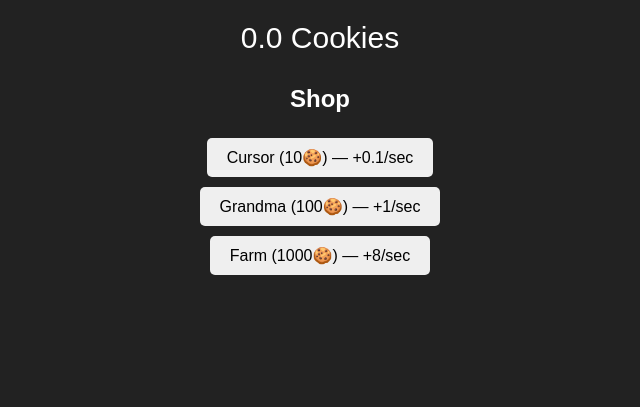
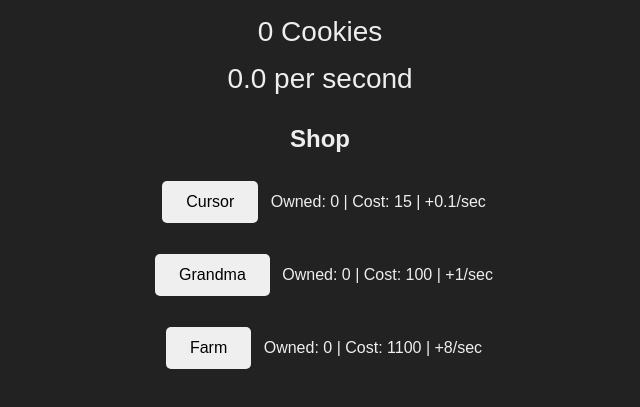
Before and after one commit to aspect357/aspect357.github.io, a plain HTML site: page index.html in a window 1280 px wide. Shown: the part 271-678 px from the top of the page, without its empty margins (320-960 px from the left). Drawn offline with Linux system fonts and the light colour scheme.

Commit message:
Update index.html

```diff
--- a/index.html
+++ b/index.html
@@ -1,15 +1,16 @@
 <!DOCTYPE html>
 <html>
 <head>
-  <title>Cookie Clicker Clone 🍪</title>
+  <title>Cookie Clicker 🍪</title>
   <style>
-    body { background: #222; color: #fff; font-family: sans-serif; text-align: center; margin: 0; padding: 20px; }
+    body { background: #222; color: #eee; font-family: sans-serif; text-align: center; margin: 0; padding: 20px; }
     h1 { font-size: 50px; margin: 20px 0; }
     #cookie { width: 200px; cursor: pointer; transition: 0.1s; }
     #cookie:active { transform: scale(0.95); }
-    #count { font-size: 30px; margin: 20px 0; }
-    button { margin: 5px; padding: 10px 20px; font-size: 16px; cursor: pointer; border: none; border-radius: 5px; }
+    #count, #cps { font-size: 28px; margin: 15px 0; }
     .shop { margin-top: 30px; }
+    button { margin: 8px; padding: 12px 24px; font-size: 16px; cursor: pointer; border: none; border-radius: 5px; }
+    .item { margin: 15px 0; }
   </style>
 </head>
 <body>
@@ -17,31 +18,38 @@
 <h1>🍪 Cookie Clicker</h1>
 <img id="cookie" src="https://cdn-icons-png.flaticon.com/512/1046/1046784.png" alt="cookie">
 <div id="count">0 Cookies</div>
+<div id="cps">0 per second</div>
 
 <div class="shop">
   <h2>Shop</h2>
-  <button onclick="buy('cursor')">Cursor (10🍪) — +0.1/sec</button><br>
-  <button onclick="buy('grandma')">Grandma (100🍪) — +1/sec</button><br>
-  <button onclick="buy('farm')">Farm (1000🍪) — +8/sec</button>
+
+  <div class="item">
+    <button onclick="buy('cursor')">Cursor</button>
+    <span id="cursorInfo"></span>
+  </div>
+
+  <div class="item">
+    <button onclick="buy('grandma')">Grandma</button>
+    <span id="grandmaInfo"></span>
+  </div>
+
+  <div class="item">
+    <button onclick="buy('farm')">Farm</button>
+    <span id="farmInfo"></span>
+  </div>
 </div>
 
 <script>
   let cookies = parseFloat(localStorage.getItem('cookies')) || 0;
-  let items = JSON.parse(localStorage.getItem('items')) || { cursor:0, grandma:0, farm:0 };
-  let cps = 0;
+  let items = JSON.parse(localStorage.getItem('items')) || {
+    cursor: { count: 0, cps: 0.1, cost: 15 },
+    grandma: { count: 0, cps: 1, cost: 100 },
+    farm: { count: 0, cps: 8, cost: 1100 }
+  };
 
   const countDiv = document.getElementById('count');
+  const cpsDiv = document.getElementById('cps');
   const cookieImg = document.getElementById('cookie');
-
-  function update() {
-    countDiv.innerText = cookies.toFixed(1) + " Cookies";
-    localStorage.setItem('cookies', cookies);
-    localStorage.setItem('items', JSON.stringify(items));
-  }
-
-  function calcCPS() {
-    cps = items.cursor*0.1 + items.grandma*1 + items.farm*8;
-  }
 
   cookieImg.onclick = () => {
     cookies += 1;
@@ -49,31 +57,45 @@
   }
 
   function buy(item) {
-    let cost = 0;
-    if (item === 'cursor') cost = 10;
-    if (item === 'grandma') cost = 100;
-    if (item === 'farm') cost = 1000;
-
-    if (cookies >= cost) {
-      cookies -= cost;
-      items[item]++;
-      calcCPS();
+    if (cookies >= items[item].cost) {
+      cookies -= items[item].cost;
+      items[item].count++;
+      items[item].cost = Math.round(items[item].cost * 1.15);
+      save();
       update();
-      alert(item + " purchased!");
-    } else {
-      alert("Not enough cookies!");
     }
   }
 
-  function loop() {
-    cookies += cps / 10;
-    update();
-    setTimeout(loop, 100);
+  function getCPS() {
+    let total = 0;
+    for (let key in items) {
+      total += items[key].count * items[key].cps;
+    }
+    return total;
   }
 
-  calcCPS();
+  function update() {
+    countDiv.innerText = `${Math.floor(cookies)} Cookies`;
+    cpsDiv.innerText = `${getCPS().toFixed(1)} per second`;
+    document.getElementById('cursorInfo').innerText = `Owned: ${items.cursor.count} | Cost: ${items.cursor.cost} | +${items.cursor.cps}/sec`;
+    document.getElementById('grandmaInfo').innerText = `Owned: ${items.grandma.count} | Cost: ${items.grandma.cost} | +${items.grandma.cps}/sec`;
+    document.getElementById('farmInfo').innerText = `Owned: ${items.farm.count} | Cost: ${items.farm.cost} | +${items.farm.cps}/sec`;
+    save();
+  }
+
+  function save() {
+    localStorage.setItem('cookies', cookies);
+    localStorage.setItem('items', JSON.stringify(items));
+  }
+
+  function gameLoop() {
+    cookies += getCPS() / 10;
+    update();
+    setTimeout(gameLoop, 100);
+  }
+
   update();
-  loop();
+  gameLoop();
 </script>
 
 </body>
```
